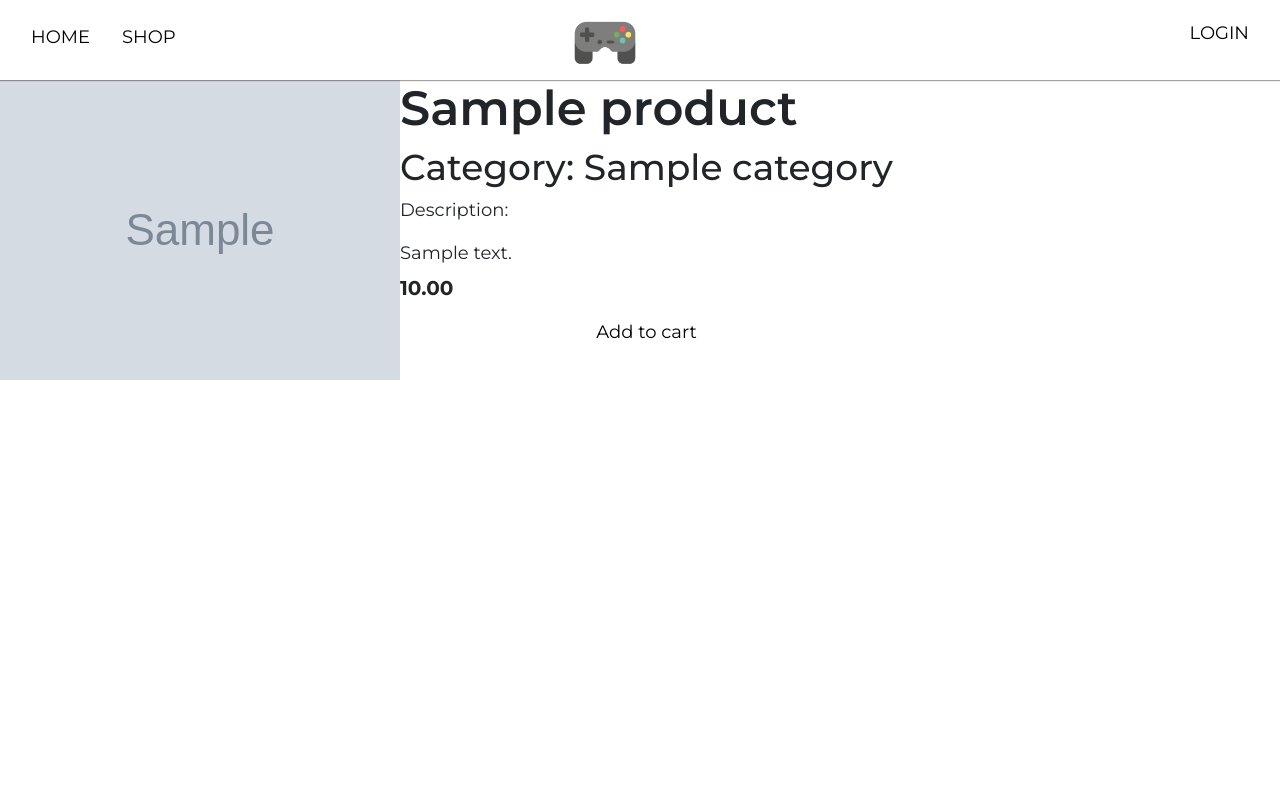
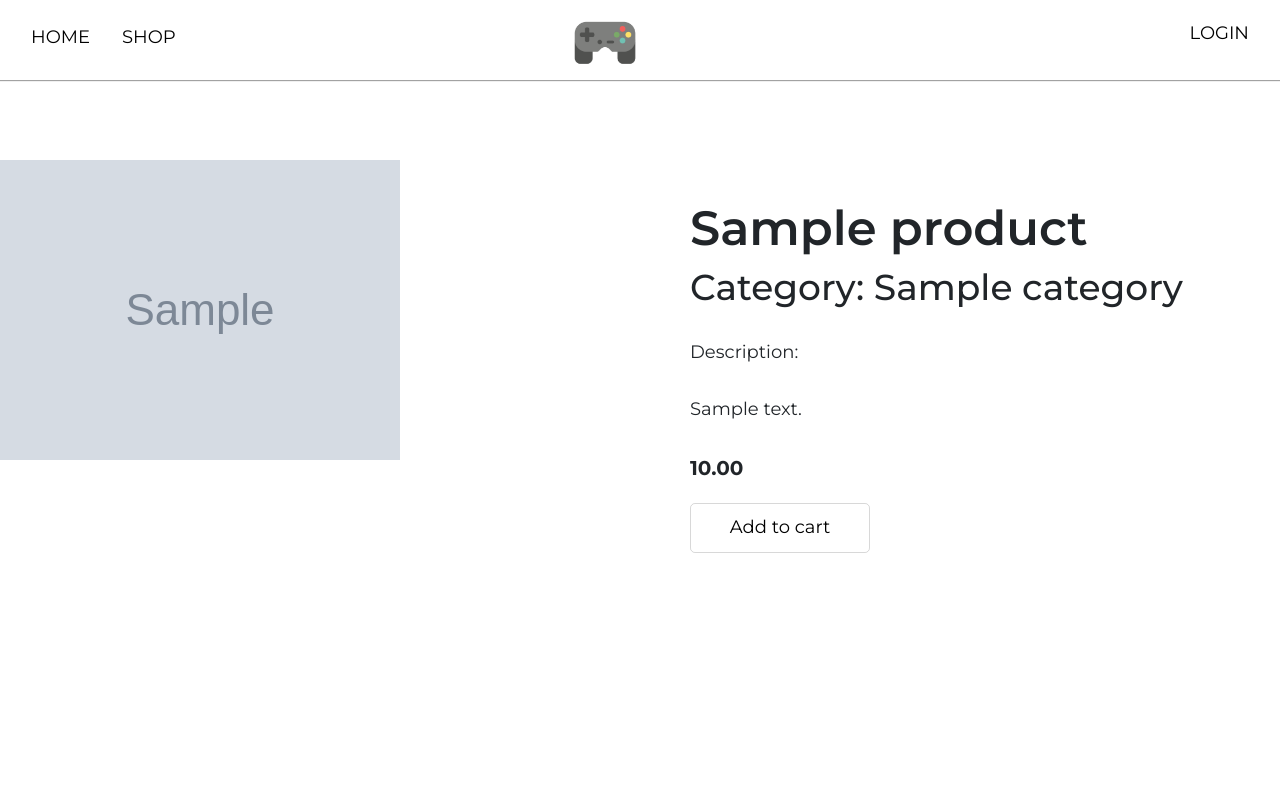
Before and after one commit to plehanovv/django-shop, a Django app: a page that uses django_shop/main/templates/main/product/product.html in a window 1280 px wide. Before the commit the page ends 380 px from the top, so only its background shows below. Run offline with Django 5.2, Linux system fonts and the light colour scheme; tables that the repository leaves empty hold one stand-in row (values such as "Sample post"); grey boxes marked "Sample" are stand-in pictures; some libraries are stand-ins or nearby versions.

Commit message:
More css styles

```diff
--- a/django_shop/main/static/css/base.css
+++ b/django_shop/main/static/css/base.css
@@ -127,3 +127,50 @@ h5 {
 .home-btn:hover {
     border: 1px solid #000000;
 }
+
+.detail-img {
+    width: 650px;
+    height: 650px;
+}
+
+.detail-product {
+    margin-top: 80px;
+}
+
+.detail-description {
+    margin-left: 40px;
+    margin-top: 40px;
+}
+
+.detail-description p {
+    margin-top: 30px;
+    max-width: 700px;
+}
+
+.detail-description h2 span {
+    font-size: 56px;
+}
+
+.cart-discount {
+    margin-top: -1px;
+}
+
+.line {
+    opacity: 0.7;
+    text-decoration: line-through;
+    font-weight: 300;
+}
+
+.cart-btn {
+    width: 180px;
+    height: 50px;
+    border: 1px solid #00000027;
+    border-radius: 5px;
+    transition: all 0.4s ease;
+    z-index: 2;
+    margin-top: 20px;
+}
+
+.cart-btn:hover {
+    border: 1px solid #000000;
+}
--- a/django_shop/main/templates/main/product/product.html
+++ b/django_shop/main/templates/main/product/product.html
@@ -14,8 +14,8 @@
     <p>Description: {{ product.description|linebreaks }}</p>
     {% if product.discount %}
     <div class="card-discount d-flex gap-2">
-      <p class="line">{{ product.price }}</p>
-      <p>{{ product.sell_price }}</p>
+      <p class="line">{{ product.price }} руб.</p>
+      <p>{{ product.sell_price }} руб.</p>
     </div>
     {% else %}
     <p class="price">{{ product.price }}</p>
```
